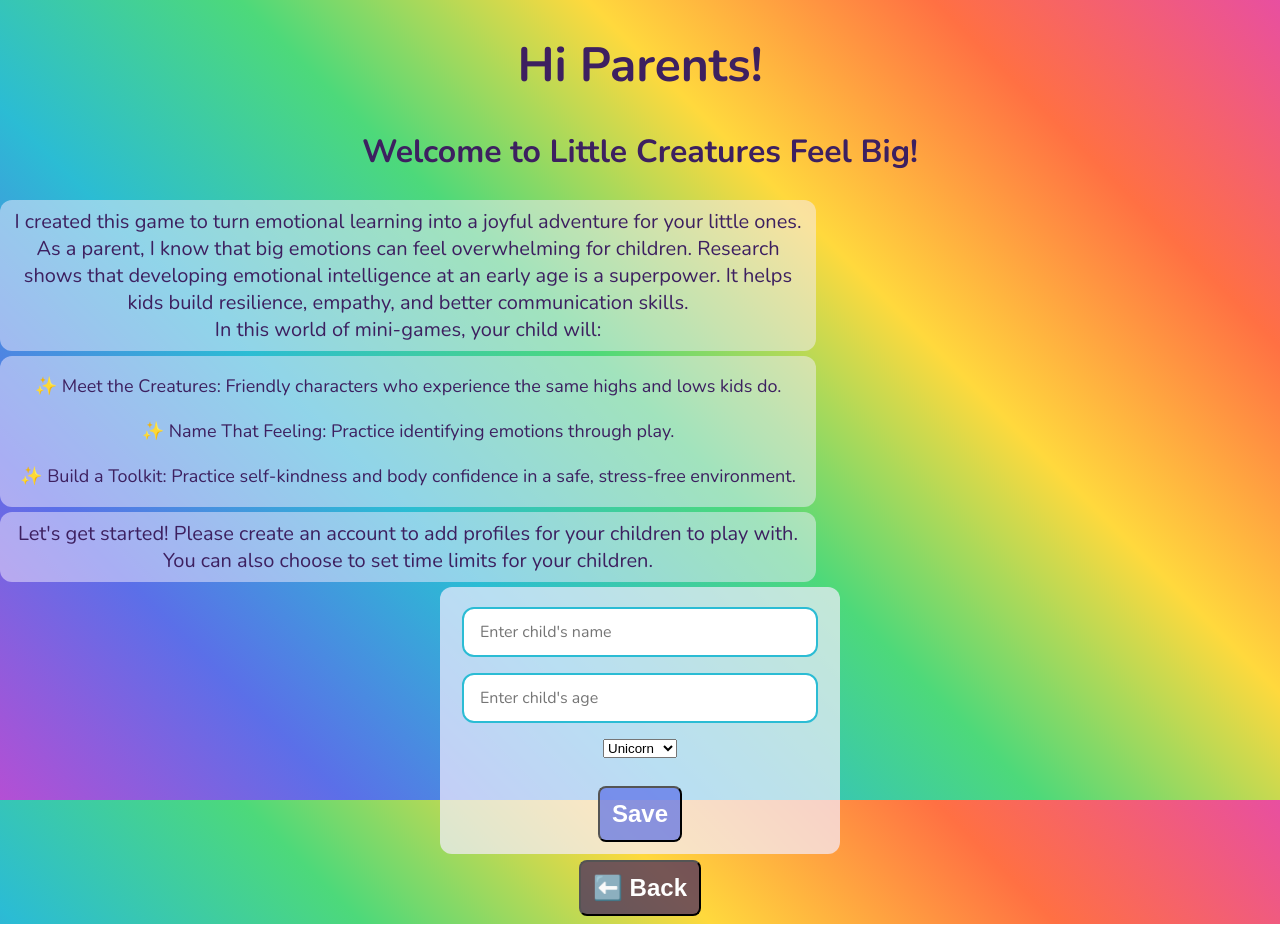
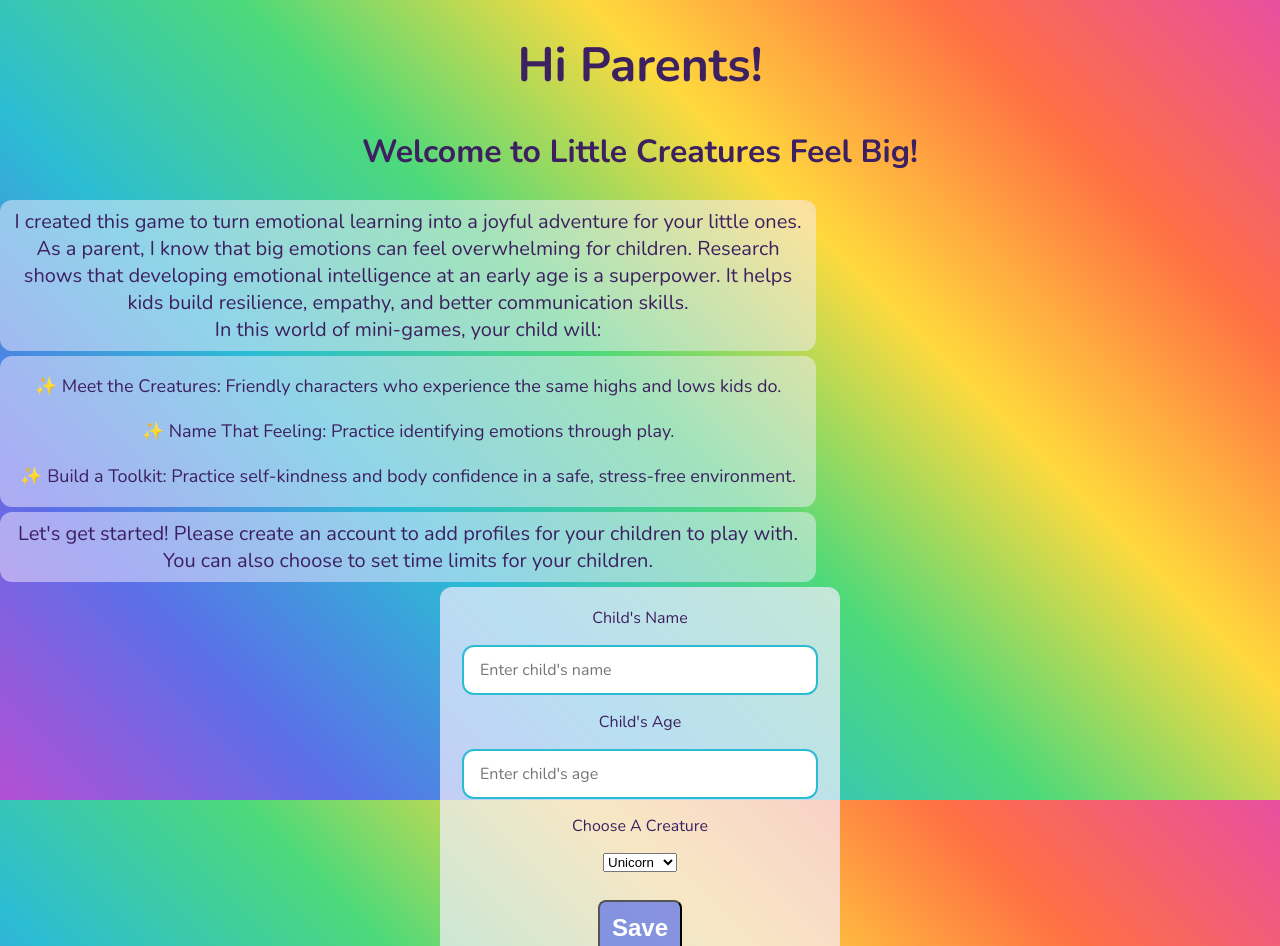
Before and after one commit to Lyndseydj1808/unit-1-project-Lyndsey-C, a React (Vite) app in the folder unit-1-project/: page /parent-create-account in a window 1280 px wide. Shown: the top 946 px of the page. Before the commit the page ends 924 px from the top, so only its background shows below. Built offline with nearby package versions, Linux system fonts and the light colour scheme.

Commit message:
added ParentCreateAccount route, added child account form

```diff
--- a/unit-1-project/src/pages/ParentCreateAccount.jsx
+++ b/unit-1-project/src/pages/ParentCreateAccount.jsx
@@ -67,23 +67,28 @@ export default function ParentCreateAccount({ onUpdate, childName }) {
           )}
           {!formSubmit && (
             <form className="parent-form" onSubmit={handleSubmit}>
+              <label htmlFor="childName">Child's Name</label>
               <input
                 className="parent-form-input"
                 type="text"
+                id="childName"
                 value={inputName}
                 onChange={(event) => setInputName(event.target.value)}
                 placeholder="Enter child's name"
               />
+              <label htmlFor="childAge">Child's Age</label>
               <input
                 className="parent-form-input"
                 type="number"
+                id="childAge"
                 min="1"
                 max="17"
                 value={inputAge}
                 onChange={(event) => setInputAge(event.target.value)}
                 placeholder="Enter child's age"
               />
-              <select name="chooseCreature" id="chooseCreature">
+              <label htmlFor="creature-choice">Choose A Creature</label>
+              <select name="chooseCreature" id="creature-choice">
                 <option value="Unicorn">Unicorn</option>
                 <option value="Dragon">Dragon</option>
                 <option value="Llama">Llama</option>
```
